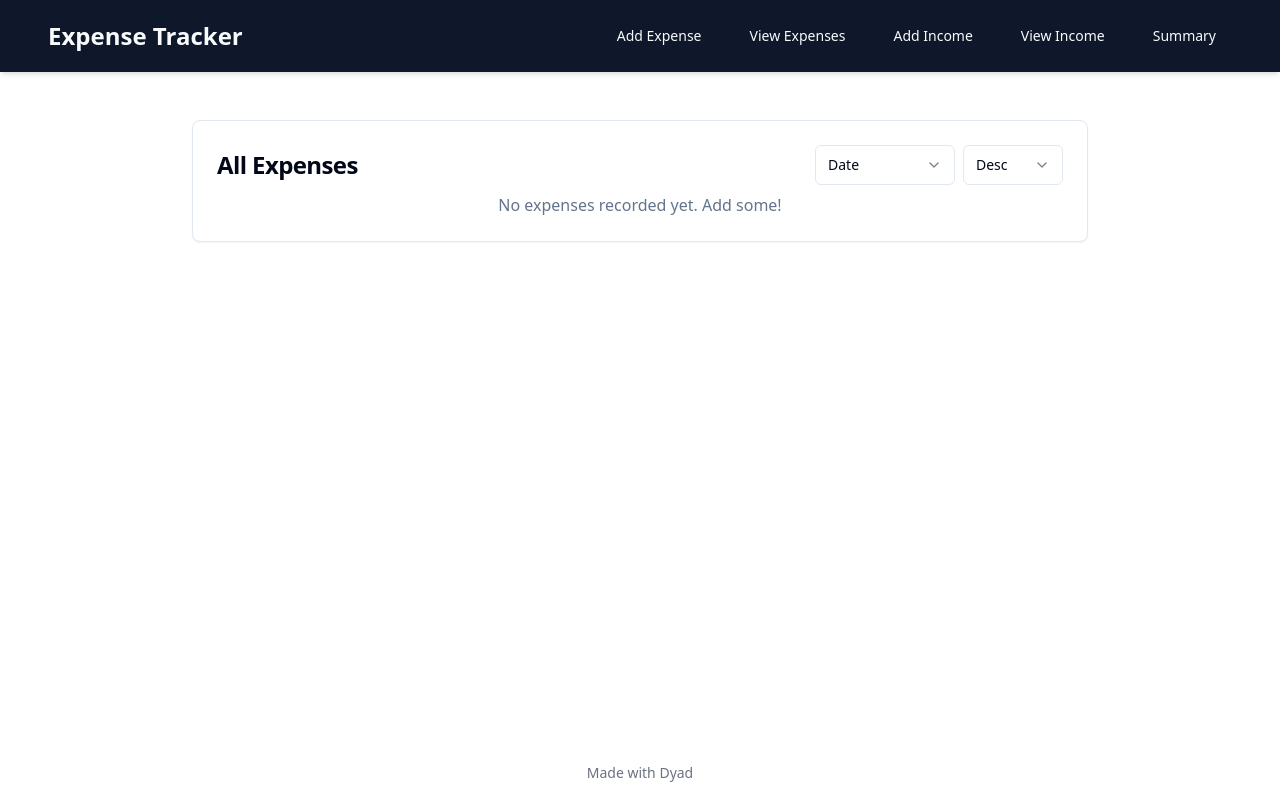
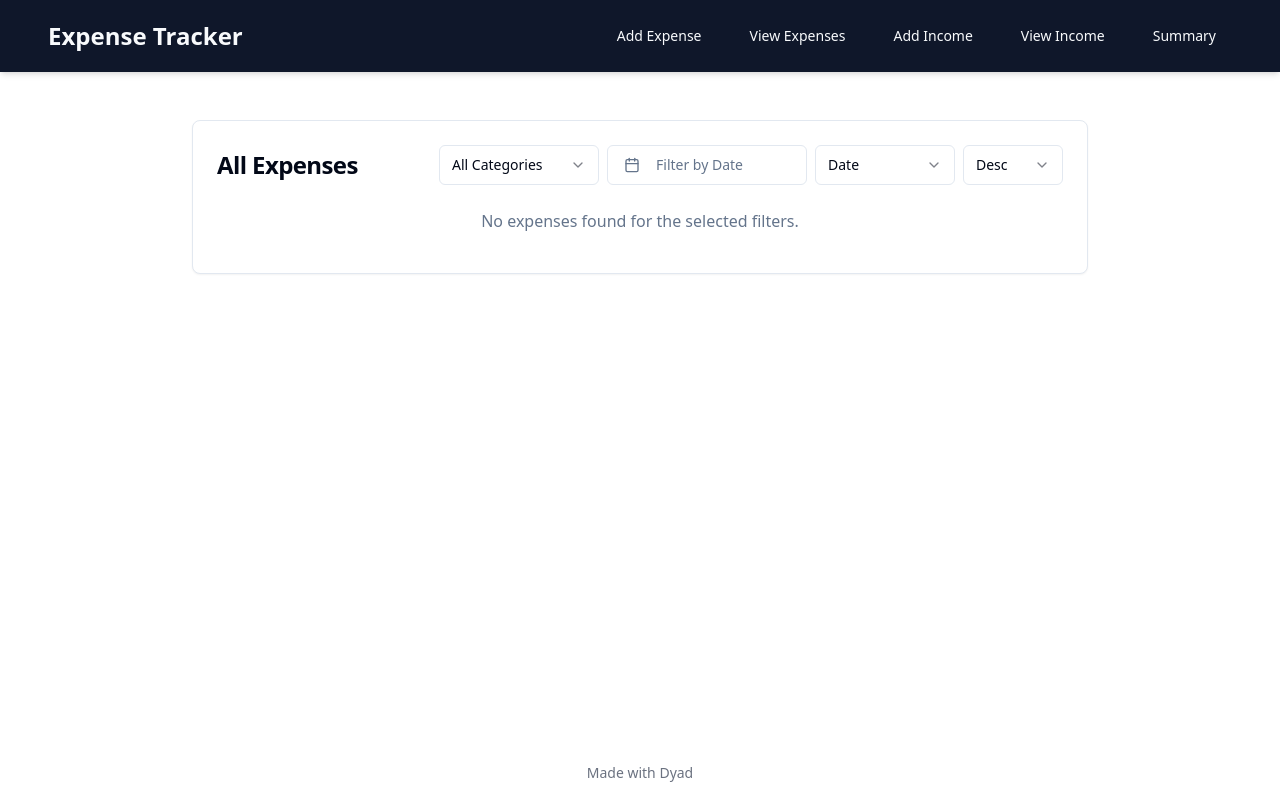
Before and after one commit to milesmoss793/vibrant-eagle-snore, a React (Vite) app: page /view-expenses in a window 1280 px wide. Built offline with nearby package versions, Linux system fonts and the light colour scheme.

Commit message:
[dyad] Added filtering by category/source and date range to view pages - wrote 2 file(s)

```diff
--- a/src/pages/ViewExpenses.tsx
+++ b/src/pages/ViewExpenses.tsx
@@ -11,7 +11,7 @@ import {
   TableRow,
 } from "@/components/ui/table";
 import { Button } from "@/components/ui/button";
-import { Edit, Trash2 } from "lucide-react";
+import { Edit, Trash2, CalendarIcon } from "lucide-react";
 import {
   AlertDialog,
   AlertDialogAction,
@@ -31,16 +31,35 @@ import {
   SelectValue,
 } from "@/components/ui/select";
 import EditExpenseDialog from "@/components/EditExpenseDialog";
+import { Popover, PopoverContent, PopoverTrigger } from "@/components/ui/popover";
+import { Calendar } from "@/components/ui/calendar";
+import { DateRange } from "react-day-picker";
+import { cn } from "@/lib/utils";
 
 type SortKey = "date" | "category" | "amount";
 type SortOrder = "asc" | "desc";
+
+const categories = [
+  "Food",
+  "Transport",
+  "Utilities",
+  "Entertainment",
+  "Shopping",
+  "Healthcare",
+  "Education",
+  "Rent",
+  "Salary",
+  "Other",
+];
 
 const ViewExpenses: React.FC = () => {
   const { expenses, deleteExpense } = useExpenses();
   const [isEditDialogOpen, setIsEditDialogOpen] = useState(false);
   const [selectedExpense, setSelectedExpense] = useState<Expense | null>(null);
   const [sortBy, setSortBy] = useState<SortKey>("date");
-  const [sortOrder, setSortOrder] = useState<SortOrder>("desc"); // Default to descending date
+  const [sortOrder, setSortOrder] = useState<SortOrder>("desc");
+  const [selectedCategory, setSelectedCategory] = useState<string>("all");
+  const [dateRange, setDateRange] = useState<DateRange | undefined>(undefined);
 
   const handleDelete = (id: string) => {
     deleteExpense(id);
@@ -51,9 +70,29 @@ const ViewExpenses: React.FC = () => {
     setIsEditDialogOpen(true);
   };
 
-  const sortedExpenses = useMemo(() => {
-    const sortableExpenses = [...expenses];
-    sortableExpenses.sort((a, b) => {
+  const filteredAndSortedExpenses = useMemo(() => {
+    let currentExpenses = [...expenses];
+
+    // Apply category filter
+    if (selectedCategory !== "all") {
+      currentExpenses = currentExpenses.filter(
+        (expense) => expense.category === selectedCategory
+      );
+    }
+
+    // Apply date range filter
+    if (dateRange?.from) {
+      currentExpenses = currentExpenses.filter((expense) => {
+        const expenseDate = new Date(expense.date.getFullYear(), expense.date.getMonth(), expense.date.getDate());
+        const fromDate = new Date(dateRange.from.getFullYear(), dateRange.from.getMonth(), dateRange.from.getDate());
+        const toDate = dateRange.to ? new Date(dateRange.to.getFullYear(), dateRange.to.getMonth(), dateRange.to.getDate()) : fromDate;
+
+        return expenseDate >= fromDate && expenseDate <= toDate;
+      });
+    }
+
+    // Apply sorting
+    currentExpenses.sort((a, b) => {
       let compareValue = 0;
       if (sortBy === "date") {
         compareValue = a.date.getTime() - b.date.getTime();
@@ -64,15 +103,64 @@ const ViewExpenses: React.FC = () => {
       }
       return sortOrder === "asc" ? compareValue : -compareValue;
     });
-    return sortableExpenses;
-  }, [expenses, sortBy, sortOrder]);
+    return currentExpenses;
+  }, [expenses, selectedCategory, dateRange, sortBy, sortOrder]);
 
   return (
     <div className="flex justify-center py-8">
       <Card className="w-full max-w-4xl">
         <CardHeader className="flex flex-row items-center justify-between space-y-0 pb-2">
           <CardTitle className="text-center">All Expenses</CardTitle>
-          <div className="flex items-center space-x-2">
+          <div className="flex flex-wrap items-center gap-2">
+            <Select value={selectedCategory} onValueChange={setSelectedCategory}>
+              <SelectTrigger className="w-[160px]">
+                <SelectValue placeholder="Filter by Category" />
+              </SelectTrigger>
+              <SelectContent>
+                <SelectItem value="all">All Categories</SelectItem>
+                {categories.map((category) => (
+                  <SelectItem key={category} value={category}>
+                    {category}
+                  </SelectItem>
+                ))}
+              </SelectContent>
+            </Select>
+            <Popover>
+              <PopoverTrigger asChild>
+                <Button
+                  id="date"
+                  variant={"outline"}
+                  className={cn(
+                    "w-[200px] justify-start text-left font-normal",
+                    !dateRange && "text-muted-foreground"
+                  )}
+                >
+                  <CalendarIcon className="mr-2 h-4 w-4" />
+                  {dateRange?.from ? (
+                    dateRange.to ? (
+                      <>
+                        {format(dateRange.from, "LLL dd, y")} -{" "}
+                        {format(dateRange.to, "LLL dd, y")}
+                      </>
+                    ) : (
+                      format(dateRange.from, "LLL dd, y")
+                    )
+                  ) : (
+                    <span>Filter by Date</span>
+                  )}
+                </Button>
+              </PopoverTrigger>
+              <PopoverContent className="w-auto p-0" align="end">
+                <Calendar
+                  initialFocus
+                  mode="range"
+                  defaultMonth={dateRange?.from}
+                  selected={dateRange}
+                  onSelect={setDateRange}
+                  numberOfMonths={2}
+                />
+              </PopoverContent>
+            </Popover>
             <Select value={sortBy} onValueChange={(value: SortKey) => setSortBy(value)}>
               <SelectTrigger className="w-[140px]">
                 <SelectValue placeholder="Sort by" />
@@ -95,8 +183,8 @@ const ViewExpenses: React.FC = () => {
           </div>
         </CardHeader>
         <CardContent>
-          {expenses.length === 0 ? (
-            <p className="text-center text-muted-foreground">No expenses recorded yet. Add some!</p>
+          {filteredAndSortedExpenses.length === 0 ? (
+            <p className="text-center text-muted-foreground py-4">No expenses found for the selected filters.</p>
           ) : (
             <div className="overflow-x-auto">
               <Table>
@@ -110,7 +198,7 @@ const ViewExpenses: React.FC = () => {
                   </TableRow>
                 </TableHeader>
                 <TableBody>
-                  {sortedExpenses.map((expense) => (
+                  {filteredAndSortedExpenses.map((expense) => (
                     <TableRow key={expense.id}>
                       <TableCell>{format(expense.date, "PPP")}</TableCell>
                       <TableCell>{expense.category}</TableCell>
--- a/src/pages/ViewIncome.tsx
+++ b/src/pages/ViewIncome.tsx
@@ -11,7 +11,7 @@ import {
   TableRow,
 } from "@/components/ui/table";
 import { Button } from "@/components/ui/button";
-import { Edit, Trash2 } from "lucide-react";
+import { Edit, Trash2, CalendarIcon } from "lucide-react";
 import {
   AlertDialog,
   AlertDialogAction,
@@ -31,16 +31,31 @@ import {
   SelectValue,
 } from "@/components/ui/select";
 import EditIncomeDialog from "@/components/EditIncomeDialog";
+import { Popover, PopoverContent, PopoverTrigger } from "@/components/ui/popover";
+import { Calendar } from "@/components/ui/calendar";
+import { DateRange } from "react-day-picker";
+import { cn } from "@/lib/utils";
 
 type SortKey = "date" | "source" | "amount";
 type SortOrder = "asc" | "desc";
+
+const incomeSources = [
+  "Salary",
+  "Freelance",
+  "Investment",
+  "Gift",
+  "Refund",
+  "Other",
+];
 
 const ViewIncome: React.FC = () => {
   const { income, deleteIncome } = useIncome();
   const [isEditDialogOpen, setIsEditDialogOpen] = useState(false);
   const [selectedIncomeEntry, setSelectedIncomeEntry] = useState<Income | null>(null);
   const [sortBy, setSortBy] = useState<SortKey>("date");
-  const [sortOrder, setSortOrder] = useState<SortOrder>("desc"); // Default to descending date
+  const [sortOrder, setSortOrder] = useState<SortOrder>("desc");
+  const [selectedSource, setSelectedSource] = useState<string>("all");
+  const [dateRange, setDateRange] = useState<DateRange | undefined>(undefined);
 
   const handleDelete = (id: string) => {
     deleteIncome(id);
@@ -51,9 +66,29 @@ const ViewIncome: React.FC = () => {
     setIsEditDialogOpen(true);
   };
 
-  const sortedIncome = useMemo(() => {
-    const sortableIncome = [...income];
-    sortableIncome.sort((a, b) => {
+  const filteredAndSortedIncome = useMemo(() => {
+    let currentIncome = [...income];
+
+    // Apply source filter
+    if (selectedSource !== "all") {
+      currentIncome = currentIncome.filter(
+        (entry) => entry.source === selectedSource
+      );
+    }
+
+    // Apply date range filter
+    if (dateRange?.from) {
+      currentIncome = currentIncome.filter((entry) => {
+        const incomeDate = new Date(entry.date.getFullYear(), entry.date.getMonth(), entry.date.getDate());
+        const fromDate = new Date(dateRange.from.getFullYear(), dateRange.from.getMonth(), dateRange.from.getDate());
+        const toDate = dateRange.to ? new Date(dateRange.to.getFullYear(), dateRange.to.getMonth(), dateRange.to.getDate()) : fromDate;
+
+        return incomeDate >= fromDate && incomeDate <= toDate;
+      });
+    }
+
+    // Apply sorting
+    currentIncome.sort((a, b) => {
       let compareValue = 0;
       if (sortBy === "date") {
         compareValue = a.date.getTime() - b.date.getTime();
@@ -64,15 +99,64 @@ const ViewIncome: React.FC = () => {
       }
       return sortOrder === "asc" ? compareValue : -compareValue;
     });
-    return sortableIncome;
-  }, [income, sortBy, sortOrder]);
+    return currentIncome;
+  }, [income, selectedSource, dateRange, sortBy, sortOrder]);
 
   return (
     <div className="flex justify-center py-8">
       <Card className="w-full max-w-4xl">
         <CardHeader className="flex flex-row items-center justify-between space-y-0 pb-2">
           <CardTitle className="text-center">All Income</CardTitle>
-          <div className="flex items-center space-x-2">
+          <div className="flex flex-wrap items-center gap-2">
+            <Select value={selectedSource} onValueChange={setSelectedSource}>
+              <SelectTrigger className="w-[160px]">
+                <SelectValue placeholder="Filter by Source" />
+              </SelectTrigger>
+              <SelectContent>
+                <SelectItem value="all">All Sources</SelectItem>
+                {incomeSources.map((source) => (
+                  <SelectItem key={source} value={source}>
+                    {source}
+                  </SelectItem>
+                ))}
+              </SelectContent>
+            </Select>
+            <Popover>
+              <PopoverTrigger asChild>
+                <Button
+                  id="date"
+                  variant={"outline"}
+                  className={cn(
+                    "w-[200px] justify-start text-left font-normal",
+                    !dateRange && "text-muted-foreground"
+                  )}
+                >
+                  <CalendarIcon className="mr-2 h-4 w-4" />
+                  {dateRange?.from ? (
+                    dateRange.to ? (
+                      <>
+                        {format(dateRange.from, "LLL dd, y")} -{" "}
+                        {format(dateRange.to, "LLL dd, y")}
+                      </>
+                    ) : (
+                      format(dateRange.from, "LLL dd, y")
+                    )
+                  ) : (
+                    <span>Filter by Date</span>
+                  )}
+                </Button>
+              </PopoverTrigger>
+              <PopoverContent className="w-auto p-0" align="end">
+                <Calendar
+                  initialFocus
+                  mode="range"
+                  defaultMonth={dateRange?.from}
+                  selected={dateRange}
+                  onSelect={setDateRange}
+                  numberOfMonths={2}
+                />
+              </PopoverContent>
+            </Popover>
             <Select value={sortBy} onValueChange={(value: SortKey) => setSortBy(value)}>
               <SelectTrigger className="w-[140px]">
                 <SelectValue placeholder="Sort by" />
@@ -95,8 +179,8 @@ const ViewIncome: React.FC = () => {
           </div>
         </CardHeader>
         <CardContent>
-          {income.length === 0 ? (
-            <p className="text-center text-muted-foreground">No income recorded yet. Add some!</p>
+          {filteredAndSortedIncome.length === 0 ? (
+            <p className="text-center text-muted-foreground py-4">No income found for the selected filters.</p>
           ) : (
             <div className="overflow-x-auto">
               <Table>
@@ -110,7 +194,7 @@ const ViewIncome: React.FC = () => {
                   </TableRow>
                 </TableHeader>
                 <TableBody>
-                  {sortedIncome.map((entry) => (
+                  {filteredAndSortedIncome.map((entry) => (
                     <TableRow key={entry.id}>
                       <TableCell>{format(entry.date, "PPP")}</TableCell>
                       <TableCell>{entry.source}</TableCell>
```
